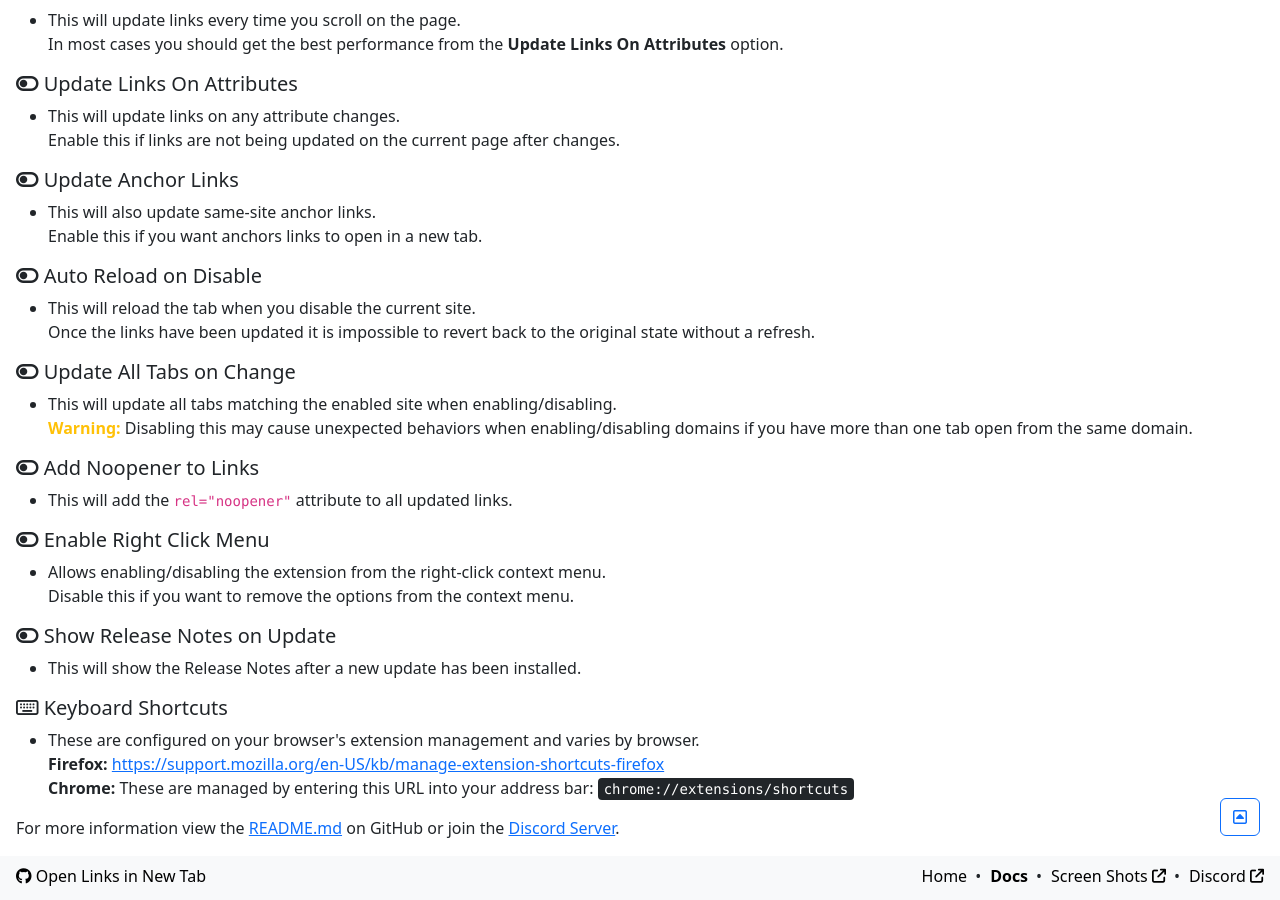
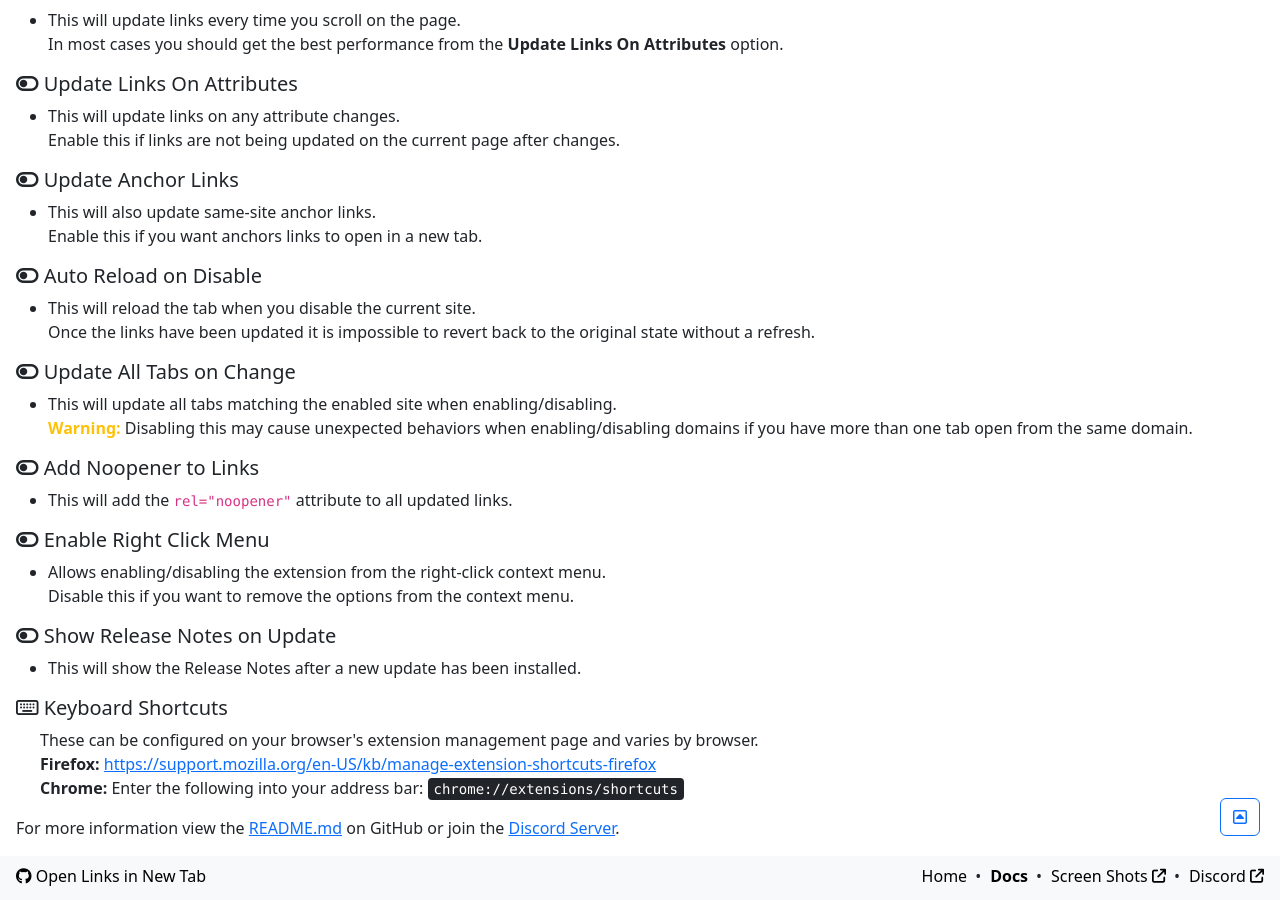
Before and after one commit to cssnr/open-links-in-new-tab-site, a Jekyll site: the page built from src/html/docs.html, in a window 1280 px wide and 900 px high, scrolled down 692 px. Built offline with Jekyll 4.4.1, drawn with Linux system fonts in a browser that asks for light colours; comment, search, counter and statistics services are not loaded.

Commit message:
Merge pull request #14
* Minor Fixes

```diff
--- a/src/_layouts/default.html
+++ b/src/_layouts/default.html
@@ -61,9 +61,9 @@
                 </ul>
                 <ul class="navbar-nav">
                     <li class="nav-item"><a class="nav-link" href="{{ site.discord_invite }}" target="_blank" rel="noopener">
-                            Discord <i class="fa-solid fa-arrow-up-right-from-square fa-sm"></i></a></li>
+                            <i class="fa-brands fa-discord fa-xl"></i></a></li>
                     <li class="nav-item"><a class="nav-link" href="{{ site.github_url }}" target="_blank" rel="noopener">
-                            GitHub <i class="fa-solid fa-arrow-up-right-from-square fa-sm"></i></a></li>
+                            <i class="fa-brands fa-github fa-xl"></i></a></li>
                 </ul>
             </div>
         </div>
@@ -97,7 +97,6 @@
                         </li>
                     </ol>
                 </nav>
-
             </div>
         </div>
     </div>
--- a/src/html/docs.html
+++ b/src/html/docs.html
@@ -31,7 +31,6 @@
 
 <p>You can access {{ site.site_name }} through the Icon on the Extension Toolbar or Right Click Context Menu.</p>
 <p>You can pin the Addon by locating the {{ site.site_name }} Extension icon on the Extension Toolbar, then;</p>
-
 <p class="ms-3">
     <i class="fa-brands fa-firefox-browser me-1"></i>
     <strong>Firefox</strong>, click the Settings Wheel and Pin to Toolbar.
@@ -121,17 +120,15 @@
 </ul>
 
 <h5><i class="fa-regular fa-keyboard"></i> Keyboard Shortcuts</h5>
-<ul>
-    <li>
-        These are configured on your browser's extension management and varies by browser.
-        <br>
-        <strong>Firefox:</strong> <a href="https://support.mozilla.org/en-US/kb/manage-extension-shortcuts-firefox" target="_blank" rel="noopener">
-            https://support.mozilla.org/en-US/kb/manage-extension-shortcuts-firefox</a>
-        <br>
-        <strong>Chrome:</strong> These are managed by entering this URL into your address bar:
-        <kbd role="button" data-clipboard-text="chrome://extensions/shortcuts"><span class="d-inline-block">chrome://extensions/shortcuts</span></kbd>
-    </li>
-</ul>
+<p class="ms-4">
+    These can be configured on your browser's extension management page and varies by browser.
+    <br>
+    <strong>Firefox:</strong> <a href="https://support.mozilla.org/en-US/kb/manage-extension-shortcuts-firefox" target="_blank" rel="noopener">
+        https://support.mozilla.org/en-US/kb/manage-extension-shortcuts-firefox</a>
+    <br>
+    <strong>Chrome:</strong> Enter the following into your address bar:
+    <kbd role="button" data-clipboard-text="chrome://extensions/shortcuts">chrome://extensions/shortcuts</kbd>
+</p>
 
 <p>
     For more information view the <a href="{{ site.github_url }}?tab=readme-ov-file#readme" target="_blank">README.md</a> on GitHub
```
Also changed, not shown: src/html/index.html (+18 -18 lines), README.md.
